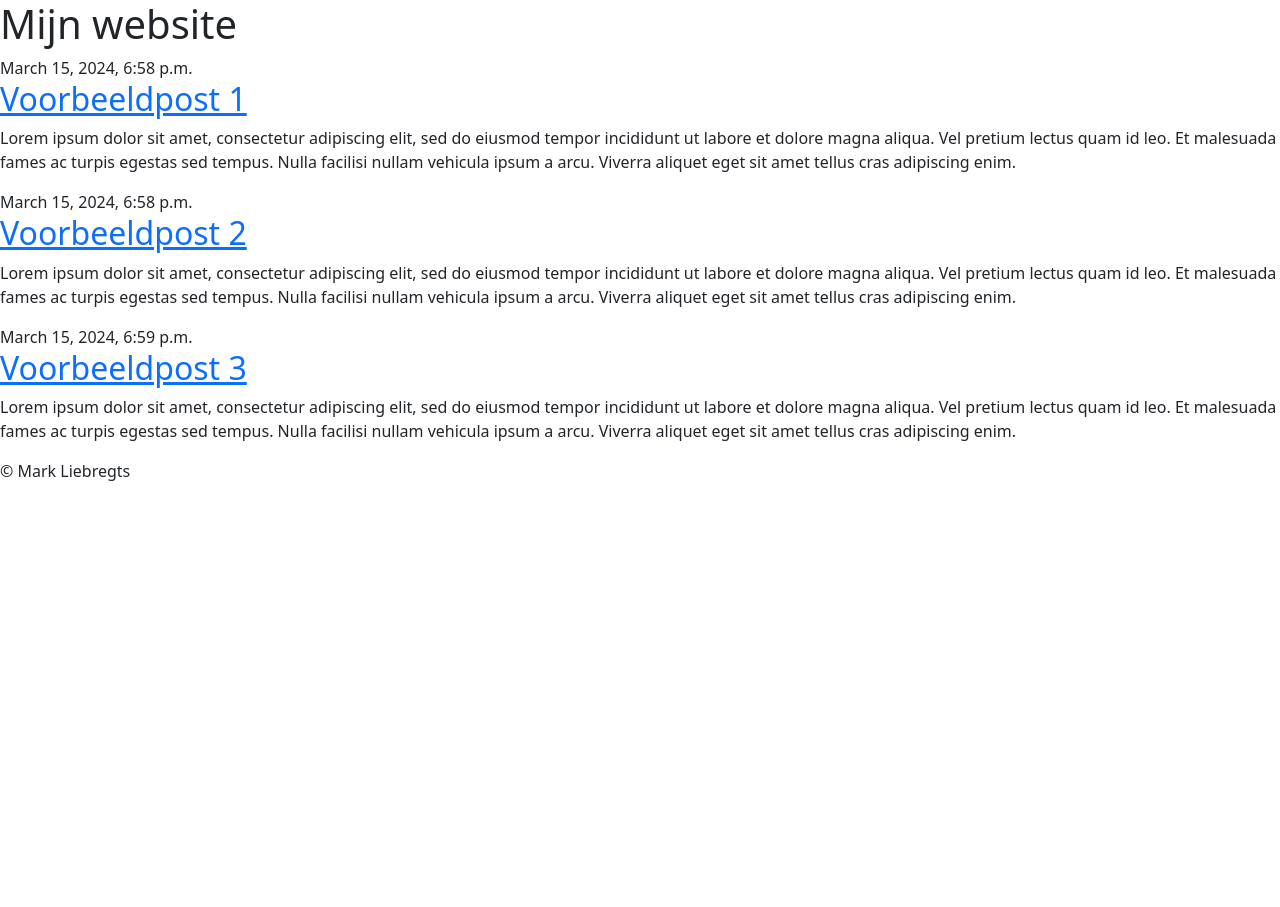
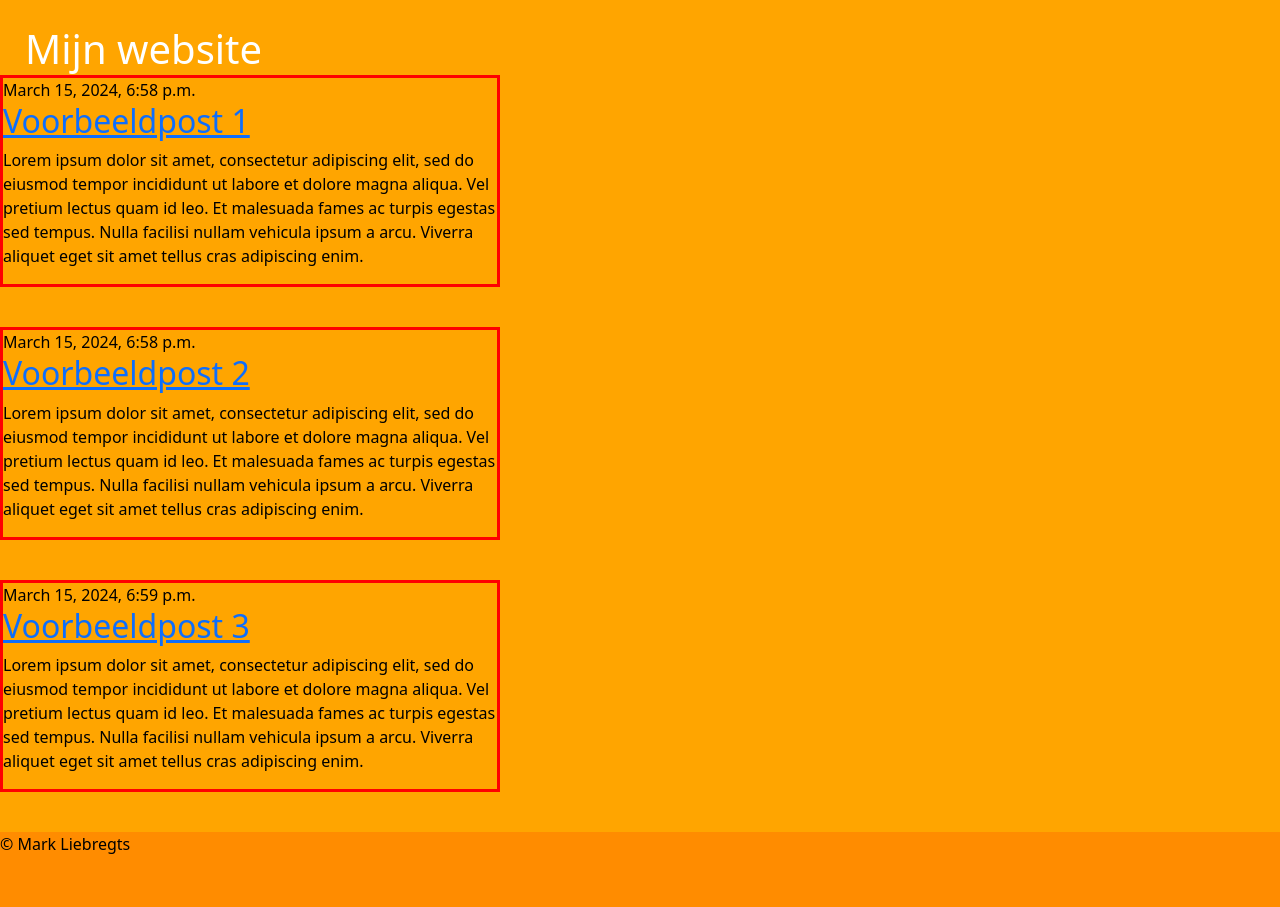
Before and after one commit to MALiebregts/testDjango, a Django app: page / in a window 1280 px wide. Before the commit the page ends 481 px from the top, so only its background shows below. Run offline with Django 3.2, Linux system fonts and the light colour scheme; data comes from the database, SQL or seed files in the repository; some libraries are stand-ins or nearby versions.

Commit message:
Untracked files

```diff
--- a/mysite/blog/static/css/stijl.css
+++ b/mysite/blog/static/css/stijl.css
@@ -1,5 +1,28 @@
-body{background-color: orange;color: black;}
+header {
+    background-color:orange;
+    text-align: left;
+    height: 50px;
+    margin-bottom: 25px;
+    padding: 25px 0px 25px 25px;
+}
 
-h1{color: white;}
+body{
+    background-color: orange;
+    color: black;
+}
 
-article{width: 500px;margin-bottom: 40px;border: 3px solid red;}
+h1{
+    color: white;
+}
+
+article{
+    width: 500px;
+    margin-bottom: 40px;
+    border: 3px solid red;
+}
+
+footer {
+    background-color: darkorange;
+    height: 75px;
+    margin-top: 25px;
+}
--- a/mysite/blog/templates/blog/post_list.html
+++ b/mysite/blog/templates/blog/post_list.html
@@ -10,7 +10,7 @@
     integrity=
     "sha384-1BmE4kWBq78iYhFldvKuhfTAU6auU8tT94WrHftjDbrCEXSU1oBoqyl2QvZ6jIW3"
     crossorigin="anonymous">
-    <link rel="stylesheet" href="{% static 'css/stijl1.css' %}">
+    <link rel="stylesheet" href="{% static 'css/stijl.css' %}">
 <title></title>
 </head>
 <header><h1>Mijn website</h1></header>
```
